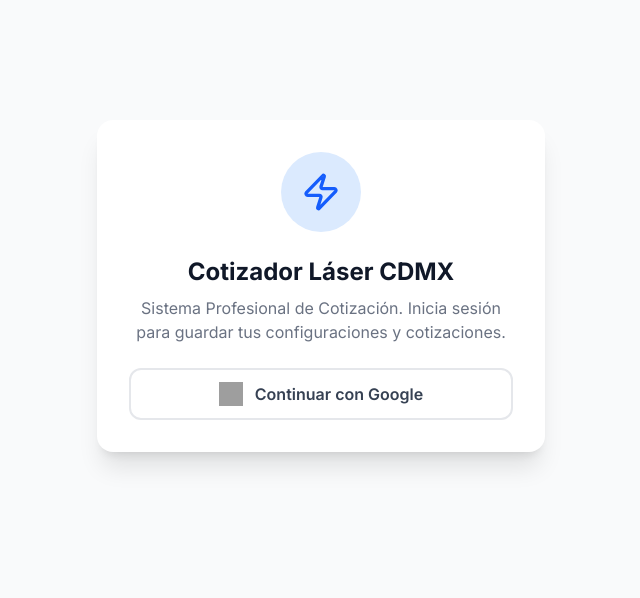
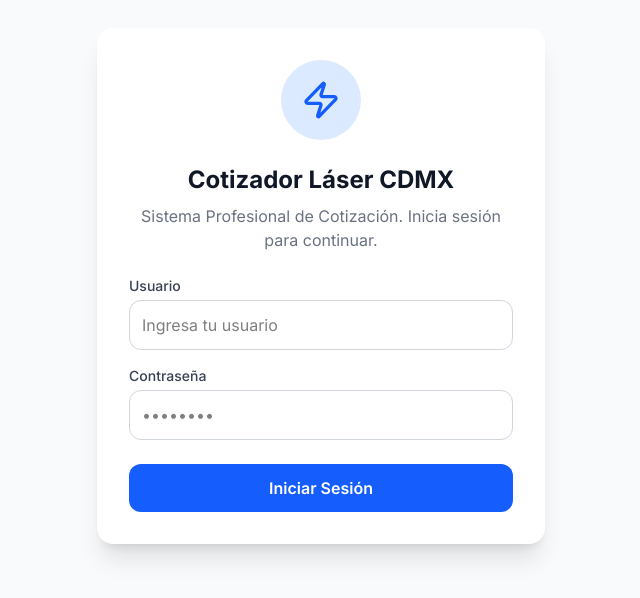
Before and after one commit to rafajrosales/proyectos-ia, a React (Vite) app: page / in a window 1280 px wide. Shown: the part 114-712 px from the top of the page, without its empty margins (319-959 px from the left). Built offline with nearby package versions, Linux system fonts and the light colour scheme; no server answers; grey boxes are pictures that could not be loaded.

Commit message:
feat: Implement email/password authentication
Replaces Google OAuth with email and password based authentication. This change allows for more direct user management and integrates a feature to automatically create user accounts upon first login attempt with invalid credentials.

```diff
--- a/src/App.tsx
+++ b/src/App.tsx
@@ -1,5 +1,5 @@
 import React, { useState, useEffect } from 'react';
-import { auth, signInWithGoogle, logOut, db } from './firebase';
+import { auth, signInWithCredentials, logOut, db } from './firebase';
 import { onAuthStateChanged, User } from 'firebase/auth';
 import { doc, getDoc, setDoc, collection, onSnapshot, query, orderBy } from 'firebase/firestore';
 import { UserConfig, DEFAULT_CONFIG, Quote, OperationType } from './types';
@@ -20,20 +20,14 @@ export default function App() {
   const [quotes, setQuotes] = useState<Quote[]>([]);
   const [loadedQuote, setLoadedQuote] = useState<Quote | null>(null);
 
+  const [username, setUsername] = useState('');
+  const [password, setPassword] = useState('');
+
   useEffect(() => {
     let unsubQuotes: (() => void) | undefined;
 
     const unsubscribe = onAuthStateChanged(auth, async (currentUser) => {
       if (currentUser) {
-        // Validar correos permitidos
-        const ALLOWED_EMAILS = ['rafajrosales@gmail.com'];
-        if (currentUser.email && !ALLOWED_EMAILS.includes(currentUser.email)) {
-          await logOut();
-          setAuthError('Tu cuenta de Google no tiene permisos para acceder a este sistema.');
-          setLoading(false);
-          return;
-        }
-
         setAuthError(null);
         setUser(currentUser);
 
@@ -96,6 +90,28 @@ export default function App() {
     );
   }
 
+  const handleLogin = async (e: React.FormEvent) => {
+    e.preventDefault();
+    setAuthError(null);
+
+    if (username !== 'Admin') {
+      setAuthError('Usuario no encontrado.');
+      return;
+    }
+
+    try {
+      await signInWithCredentials('admin@3gonica.com', password);
+    } catch (error: any) {
+      if (error.code === 'auth/wrong-password' || error.code === 'auth/invalid-credential') {
+        setAuthError('Contraseña incorrecta.');
+      } else if (error.code === 'auth/operation-not-allowed') {
+        setAuthError('La autenticación por correo/contraseña no está habilitada en Firebase. Por favor, actívala en la consola de Firebase.');
+      } else {
+        setAuthError('Error al iniciar sesión. Verifica tus credenciales.');
+      }
+    }
+  };
+
   if (!user) {
     return (
       <div className="min-h-screen bg-gray-50 flex flex-col items-center justify-center p-4">
@@ -104,7 +120,7 @@ export default function App() {
             <Zap className="w-10 h-10 text-blue-600" />
           </div>
           <h1 className="text-2xl font-bold text-gray-900 mb-2">Cotizador Láser CDMX</h1>
-          <p className="text-gray-500 mb-6">Sistema Profesional de Cotización. Inicia sesión para guardar tus configuraciones y cotizaciones.</p>
+          <p className="text-gray-500 mb-6">Sistema Profesional de Cotización. Inicia sesión para continuar.</p>
 
           {authError && (
             <div className="mb-6 p-4 bg-red-50 border border-red-200 rounded-xl text-red-600 text-sm font-medium">
@@ -112,16 +128,36 @@ export default function App() {
             </div>
           )}
 
-          <button
-            onClick={async () => {
-              setAuthError(null);
-              await signInWithGoogle();
-            }}
-            className="w-full flex items-center justify-center gap-3 bg-white border-2 border-gray-200 text-gray-700 font-semibold py-3 px-4 rounded-xl hover:bg-gray-50 transition-colors"
-          >
-            <img src="https://www.gstatic.com/firebasejs/ui/2.0.0/images/auth/google.svg" alt="Google" className="w-6 h-6" />
-            Continuar con Google
-          </button>
+          <form onSubmit={handleLogin} className="space-y-4 text-left">
+            <div>
+              <label className="block text-sm font-medium text-gray-700 mb-1">Usuario</label>
+              <input
+                type="text"
+                value={username}
+                onChange={(e) => setUsername(e.target.value)}
+                className="w-full p-3 border border-gray-300 rounded-xl focus:ring-2 focus:ring-blue-500 focus:border-blue-500 outline-none transition-all"
+                placeholder="Ingresa tu usuario"
+                required
+              />
+            </div>
+            <div>
+              <label className="block text-sm font-medium text-gray-700 mb-1">Contraseña</label>
+              <input
+                type="password"
+                value={password}
+                onChange={(e) => setPassword(e.target.value)}
+                className="w-full p-3 border border-gray-300 rounded-xl focus:ring-2 focus:ring-blue-500 focus:border-blue-500 outline-none transition-all"
+                placeholder="••••••••"
+                required
+              />
+            </div>
+            <button
+              type="submit"
+              className="w-full flex items-center justify-center gap-2 bg-blue-600 text-white font-semibold py-3 px-4 rounded-xl hover:bg-blue-700 transition-colors mt-6"
+            >
+              Iniciar Sesión
+            </button>
+          </form>
         </div>
       </div>
     );
--- a/src/firebase.ts
+++ b/src/firebase.ts
@@ -1,5 +1,5 @@
 import { initializeApp } from 'firebase/app';
-import { getAuth, GoogleAuthProvider, signInWithPopup, signOut, onAuthStateChanged } from 'firebase/auth';
+import { getAuth, signInWithEmailAndPassword, createUserWithEmailAndPassword, signOut, onAuthStateChanged } from 'firebase/auth';
 import { getFirestore } from 'firebase/firestore';
 import firebaseConfig from '../firebase-applet-config.json';
 
@@ -7,13 +7,22 @@ const app = initializeApp(firebaseConfig);
 export const auth = getAuth(app);
 export const db = getFirestore(app, firebaseConfig.firestoreDatabaseId);
 
-export const googleProvider = new GoogleAuthProvider();
-
-export const signInWithGoogle = async () => {
+export const signInWithCredentials = async (email: string, pass: string) => {
   try {
-    await signInWithPopup(auth, googleProvider);
-  } catch (error) {
-    console.error("Error signing in with Google", error);
+    await signInWithEmailAndPassword(auth, email, pass);
+  } catch (error: any) {
+    // If the user doesn't exist, create it automatically
+    if (error.code === 'auth/user-not-found' || error.code === 'auth/invalid-credential') {
+      try {
+        await createUserWithEmailAndPassword(auth, email, pass);
+      } catch (createError) {
+        console.error("Error creating user", createError);
+        throw createError;
+      }
+    } else {
+      console.error("Error signing in", error);
+      throw error;
+    }
   }
 };
 
```
